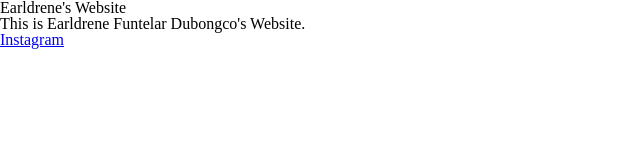
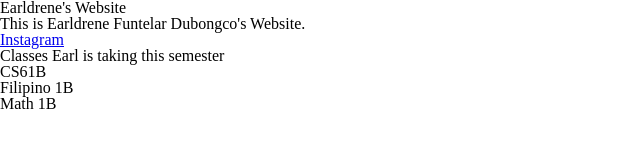
Before and after one commit to Pompoy/pompoy.github.io, a plain HTML site: page index.html in a window 1280 px wide. Shown: the whole page, without its empty margins (0-640 px from the left). Drawn offline with Linux system fonts and the light colour scheme.

Commit message:
Update with main.csse

```diff
--- a/index.html
+++ b/index.html
@@ -9,5 +9,9 @@
     <h1>Earldrene's Website</h1>
     <p>This is Earldrene Funtelar Dubongco's Website.</p>
     <a href="https://www.instagram.com/earldrene/"> Instagram <a>
+    <h1>Classes Earl is taking this semester</h1>
+    <p>CS61B</p>
+    <p>Filipino 1B</p>
+    <p>Math 1B</p>
   </body>
 </html>
```
Also changed, not shown: 1 other file.
